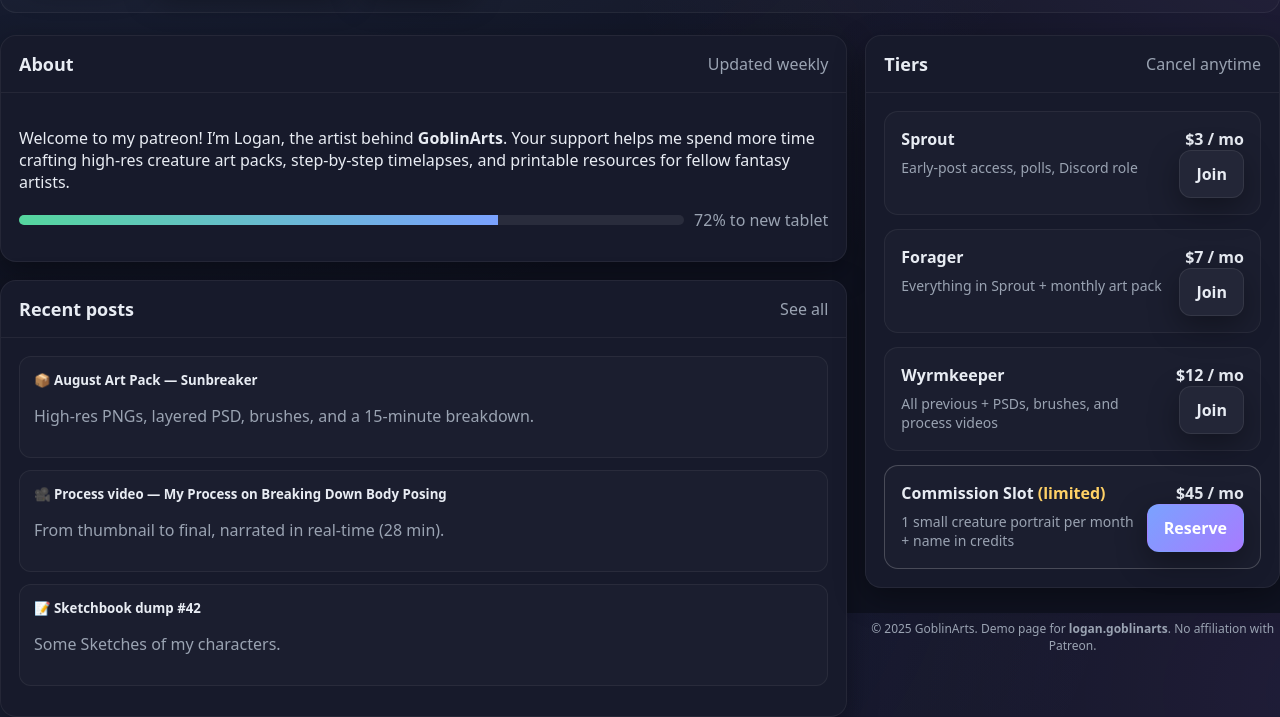
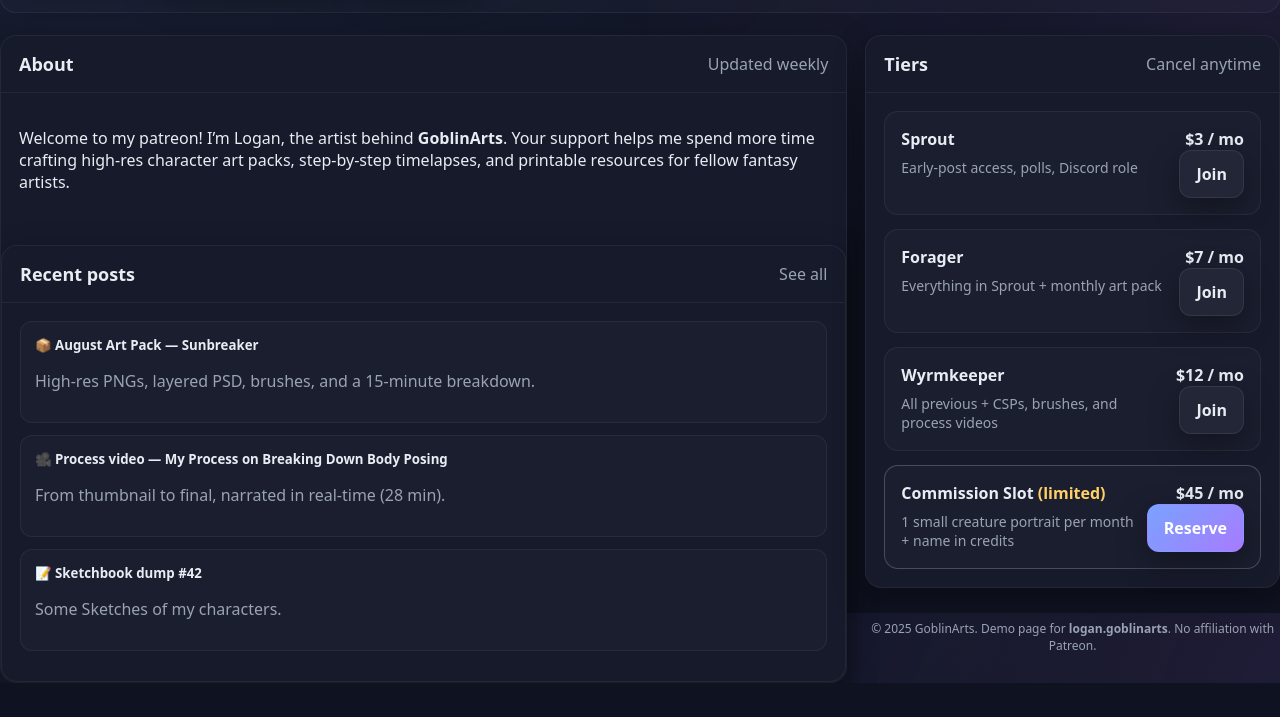
Before and after one commit to SlugToss/loganthegoblin.arts.patreon.com, a plain HTML site: page index.html in a window 1280 px wide. Shown: the part 187-904 px from the top of the page. After the commit the page ends 870 px from the top, so only its background shows below. Drawn offline with Linux system fonts and the light colour scheme.

Commit message:
Update index.html

```diff
--- a/index.html
+++ b/index.html
@@ -107,12 +107,8 @@
             <span class="muted">Updated weekly</span>
           </div>
           <div class="bd">
-            <p>Welcome to my patreon! I’m Logan, the artist behind <strong>GoblinArts</strong>. Your support helps me spend more time crafting high-res creature art packs, step-by-step timelapses, and printable resources for fellow fantasy artists.</p>
-            <div class="goal">
-              <div class="bar" style="flex:1"><span style="--w:72%"></span></div>
-              <div class="muted">72% to new tablet</div>
-            </div>
-          </div>
+            <p>Welcome to my patreon! I’m Logan, the artist behind <strong>GoblinArts</strong>. Your support helps me spend more time crafting high-res character art packs, step-by-step timelapses, and printable resources for fellow fantasy artists.</p>
+
         </div>
 
         <div class="card" style="margin-top:18px">
@@ -164,7 +160,7 @@
             <div class="tier">
               <div>
                 <h4>Wyrmkeeper</h4>
-                <p class="perks">All previous + PSDs, brushes, and process videos</p>
+                <p class="perks">All previous + CSPs, brushes, and process videos</p>
               </div>
               <div style="text-align:right">
                 <div class="price">$12 / mo</div>
```
